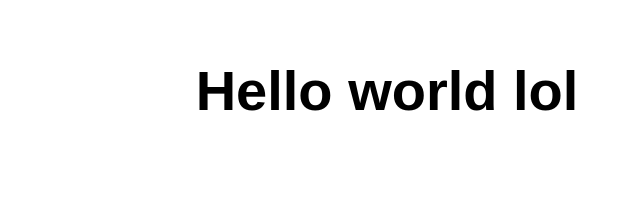
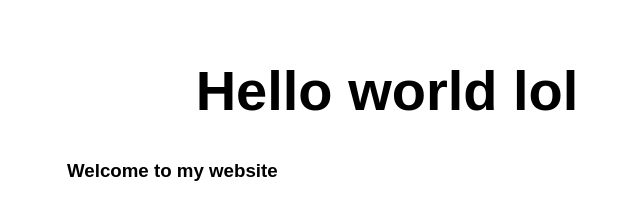
Before and after one commit to obedaguilar/mi-primer-repositorio, a website: page src/index.html in a window 1280 px wide. Shown: the whole page, without its empty margins (253-893 px from the left). Drawn offline with Linux system fonts and the light colour scheme.

Commit message:
//nuevas etiquetas de html

```diff
--- a/src/index.html
+++ b/src/index.html
@@ -5,12 +5,13 @@
   <meta charset="UTF-8">
   <meta name="viewport" content="width=device-width, initial-scale=1.0">
   <link rel="stylesheet" href="styles.css">
-  <title>Hello world lol </title>
+  <title>Hello</title>
 </head>
 
 <body>
   <main>
     <h1>Hello world lol</h1>
+    <h3>Welcome to my website</h3>
   </main>
 </body>
 
```
